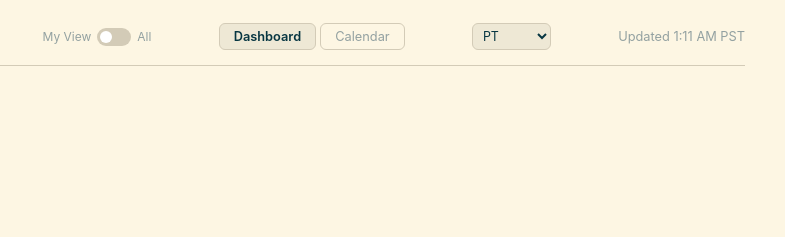
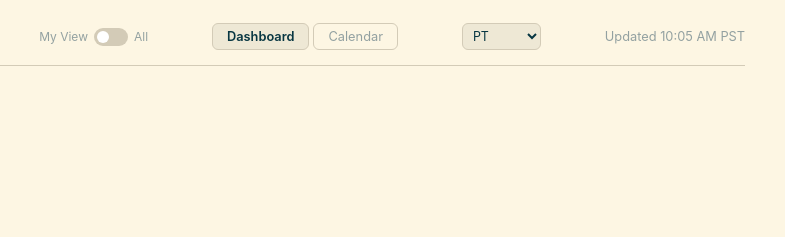
Before and after one commit to phhorak/sports-calendar, a plain HTML site: page index.html in a window 1280 px wide. Shown: the top 237 px of the page, 475-1260 px from the left. Drawn offline with Linux system fonts and the light colour scheme; no server answers.

Commit message:
Update sports calendar

```diff
--- a/index.html
+++ b/index.html
@@ -798,7 +798,7 @@ footer {
       <option value="Europe/Vienna">Vienna</option>
     </select>
   </div>
-  <span class="updated">Updated 1:11 AM PST</span>
+  <span class="updated">Updated 10:05 AM PST</span>
 </header>
 <div id="tab-dashboard" class="tab-content active">
 <section class="tier-section tier-s"><div class="league-label"><span class="league-icon">🏀</span> NBA</div>
```
